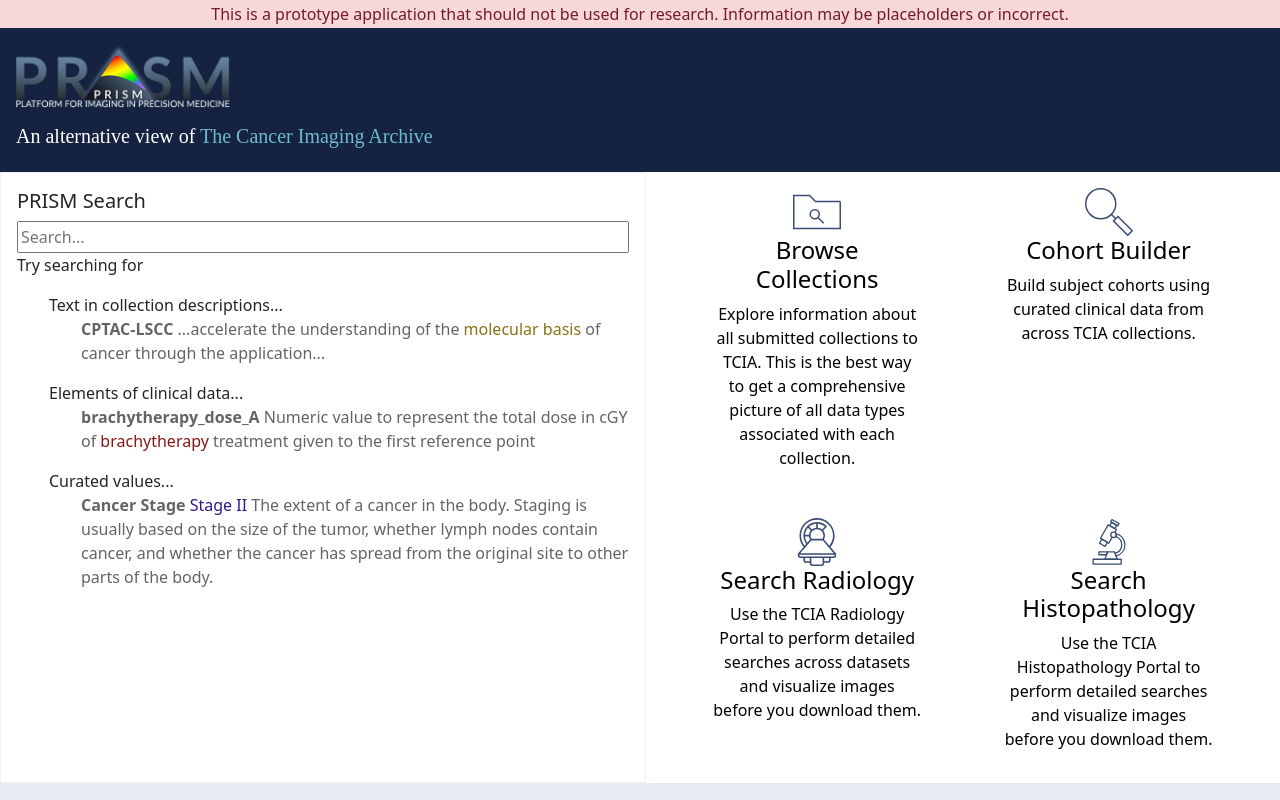
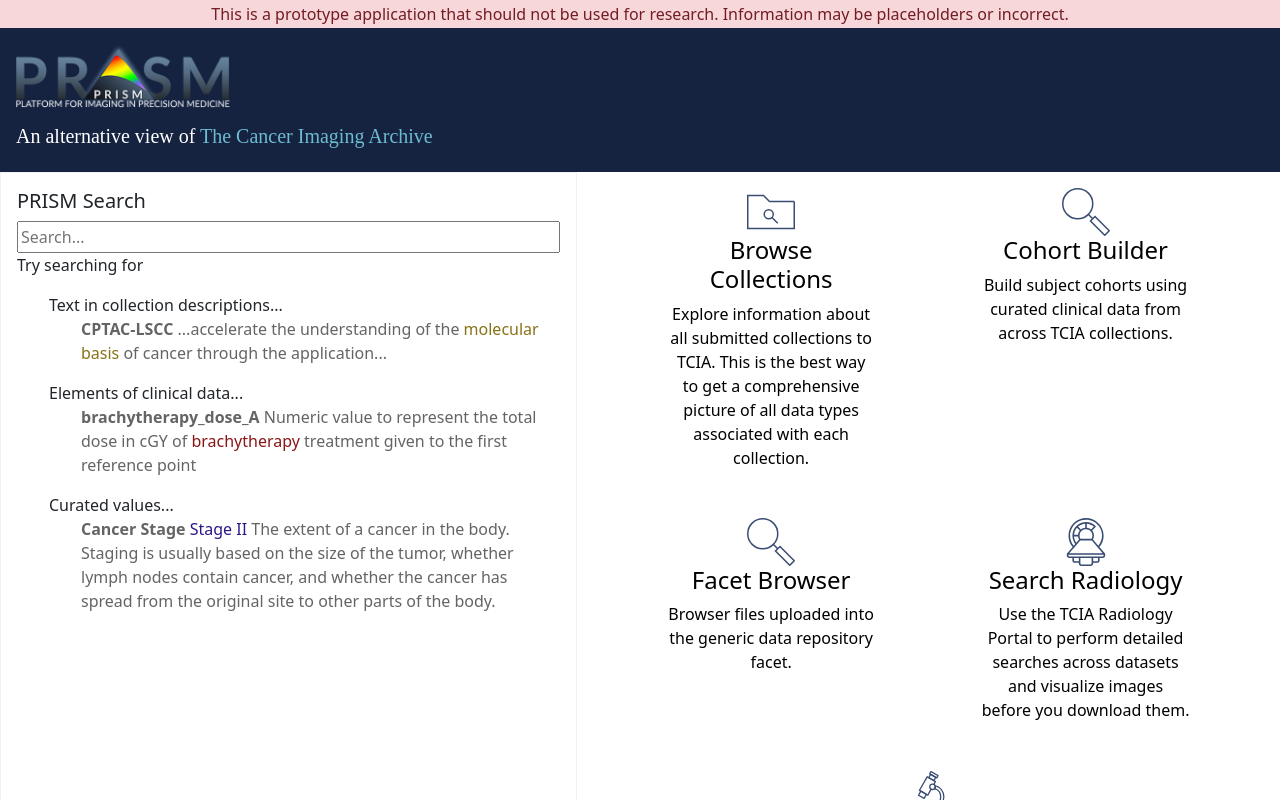
Before and after one commit to UAMS-DBMI/prism_landing, a React (Create React App) app in the folder frontend/: page / in a window 1280 px wide. Shown: the top 800 px of the page. Built offline with nearby package versions, Linux system fonts and the light colour scheme.

Commit message:
added facet

```diff
--- a/frontend/src/App.jsx
+++ b/frontend/src/App.jsx
@@ -5,11 +5,12 @@
   Link
 } from "react-router-dom";
 import './App.css';
-import PrismLogo from './img/prism_logo.png';
-import Home from './Home';
-import CollectionTable from 'prism-react-components/dist/CollectionTable';
-import CohortBuilder from 'prism-react-components/dist/CohortBuilder';
-import CollectionLanding from 'prism-react-components/dist/CollectionLanding';
+import PrismLogo from './img/prism_logo.png'
+import Home from './Home'
+import CollectionTable from 'prism-react-components/dist/CollectionTable'
+import CohortBuilder from 'prism-react-components/dist/CohortBuilder'
+import CollectionLanding from 'prism-react-components/dist/CollectionLanding'
+import FacetBrowser from 'prism-react-components/dist/FacetBrowser'
 import { ApiFetch, fallbackFetch } from './ApiFetch'
 
 function App() {
@@ -33,6 +34,9 @@
             <Route path="/beam">
               <CohortBuilder />
             </Route>
+            <Route path="/facet_browser">
+              <FacetBrowser />
+            </Route>
             <Route path="/">
               <Home />
             </Route>
--- a/frontend/src/Home.jsx
+++ b/frontend/src/Home.jsx
@@ -23,6 +23,7 @@
         <div className="link-area">
           <BigButton icon='folder' link="/collections" title="Browse Collections" text="Explore information about all submitted collections to TCIA. This is the best way to get a comprehensive picture of all data types associated with each collection."/>
           <BigButton icon='search' link="/beam" title="Cohort Builder" text="Build subject cohorts using curated clinical data from across TCIA collections."/>
+          <BigButton icon='search' link="/facet_browser" title="Facet Browser" text="Browser files uploaded into the generic data repository facet."/>
           <BigButton icon='mri' link="https://www.cancerimagingarchive.net/nbia-search/" title="Search Radiology" text="Use the TCIA Radiology Portal to perform detailed searches across datasets and visualize images before you download them."/>
           <BigButton icon='microscope' link="https://www.cancerimagingarchive.net/histopathology-imaging-on-tcia/" title="Search Histopathology" text="Use the TCIA Histopathology Portal to perform detailed searches and visualize images before you download them."/>
         </div>
```
Also changed, not shown: 1 other file (tests, documents, lock files or other folders).
